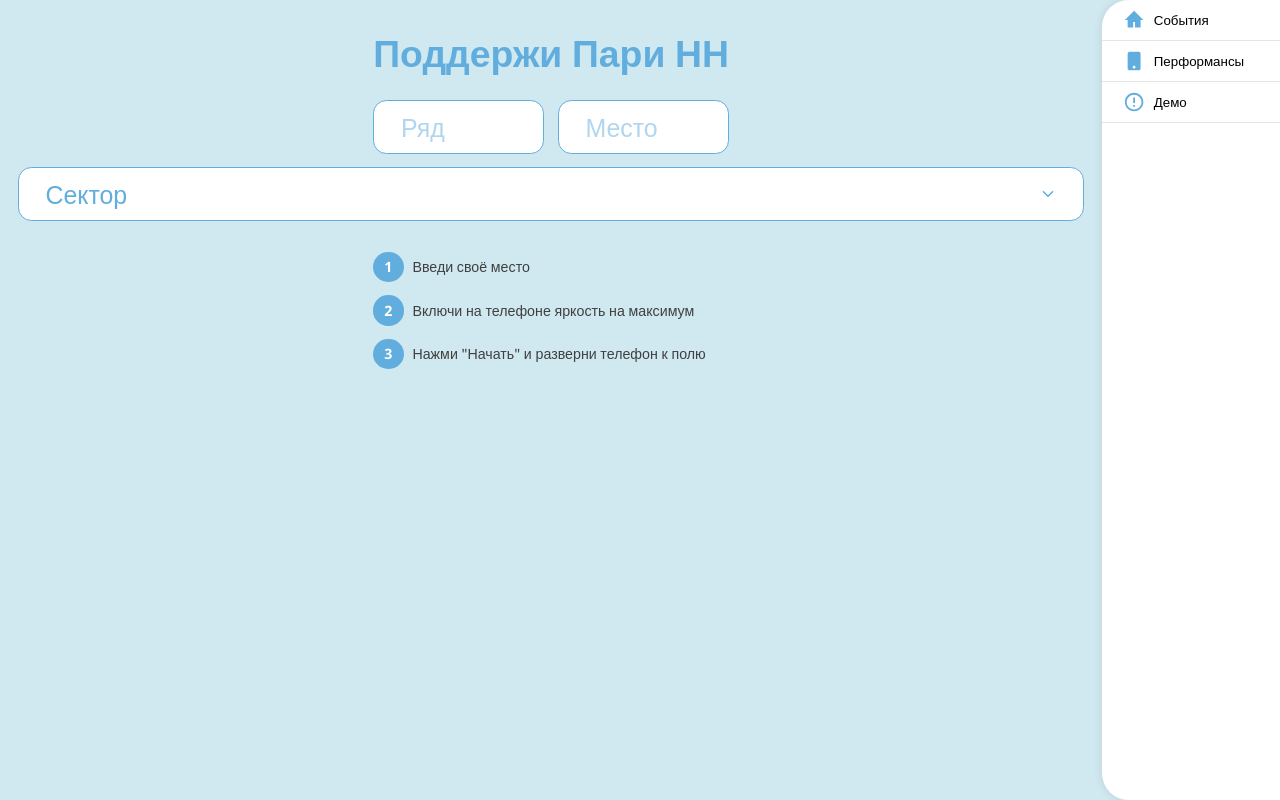
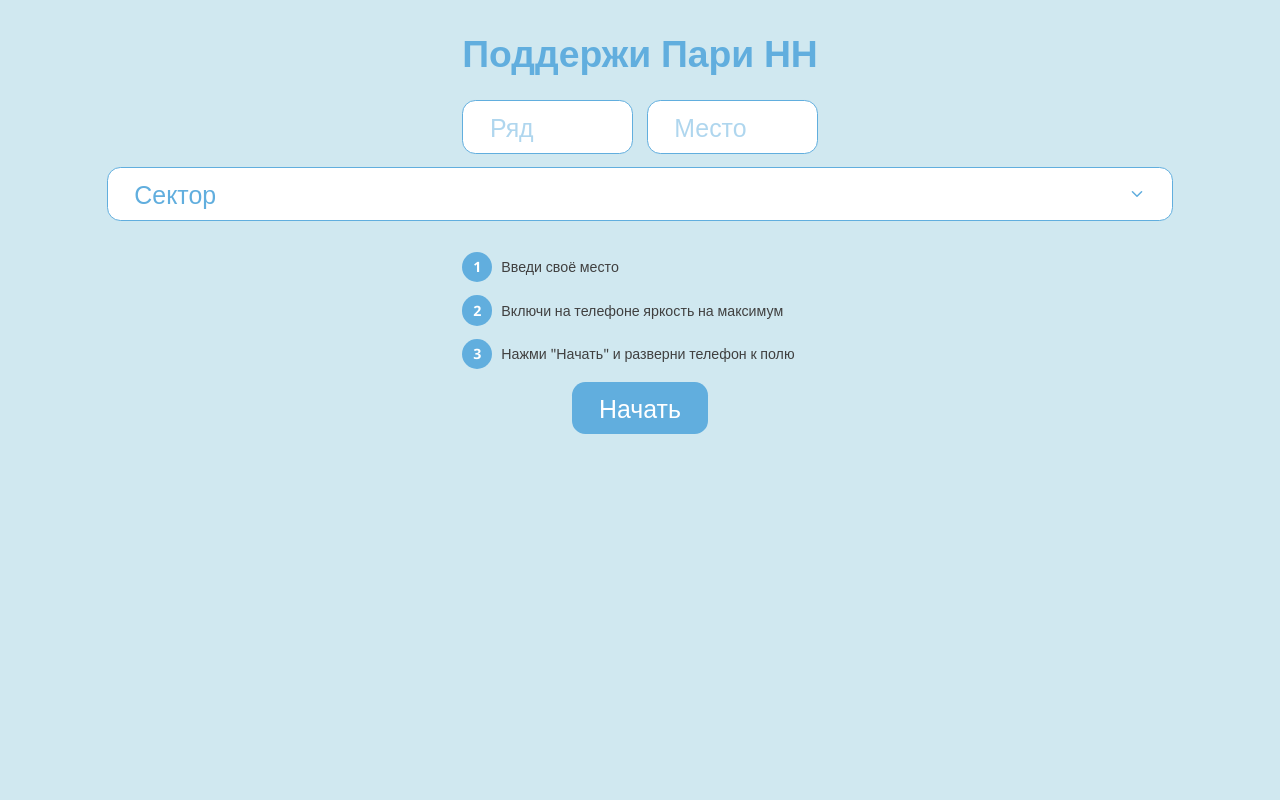
Before and after one commit to roman-orlovskiy/gromka.ru, a Vue app: page /#/pary-nn in a window 1280 px wide. Built offline with nearby package versions, Linux system fonts and the light colour scheme.

Commit message:
Hide menu on pary

```diff
--- a/src/App.vue
+++ b/src/App.vue
@@ -1,13 +1,17 @@
 <template>
   <div class="app">
     <RouterView />
-    <RightMenu />
+    <RightMenu v-if="!isParyPage" />
   </div>
 </template>
 
 <script setup>
-import { RouterView } from 'vue-router'
+import { RouterView, useRoute } from 'vue-router'
+import { computed } from 'vue'
 import RightMenu from '@/components/RightMenu.vue'
+
+const route = useRoute()
+const isParyPage = computed(() => route.name === 'pary-nn')
 </script>
 
 <style lang="scss">
--- /dev/null
+++ b/src/components/BaseButton.vue
@@ -0,0 +1,40 @@
+<template>
+  <button class="button-item" @click="handleClick">
+    <slot></slot>
+  </button>
+</template>
+
+<script setup>
+const emit = defineEmits(['click'])
+
+const handleClick = (event) => {
+  emit('click', event)
+}
+</script>
+
+<style scoped lang="scss">
+.button-item {
+  width: 100%;
+  border: none;
+  border-radius: 1.5rem;
+  font-size: 2.8rem;
+  padding: 1rem 3rem;
+  outline: none;
+  color: $color-white;
+  font-family: $font-default;
+  font-weight: $font-weight-medium;
+  box-sizing: border-box;
+  background-color: $color-primary;
+  cursor: pointer;
+  transition: opacity 0.2s ease;
+
+  &:hover {
+    opacity: 0.9;
+  }
+
+  @include layout-mobile {
+    border-radius: 1.5rem;
+    font-size: 2.8rem;
+  }
+}
+</style>
--- a/src/views/ParyView.vue
+++ b/src/views/ParyView.vue
@@ -32,6 +32,10 @@
           <div class="pary__instruction-text">Нажми "Начать" и разверни телефон к полю</div>
         </div>
       </div>
+
+      <div class="pary__button">
+        <BaseButton>Начать</BaseButton>
+      </div>
     </div>
   </div>
 </template>
@@ -39,6 +43,7 @@
 <script setup>
 import BaseInput from '@/components/BaseInput.vue'
 import BaseSelect from '@/components/BaseSelect.vue'
+import BaseButton from '@/components/BaseButton.vue'
 import { ref } from 'vue'
 
 const rowValue = ref('')
```
